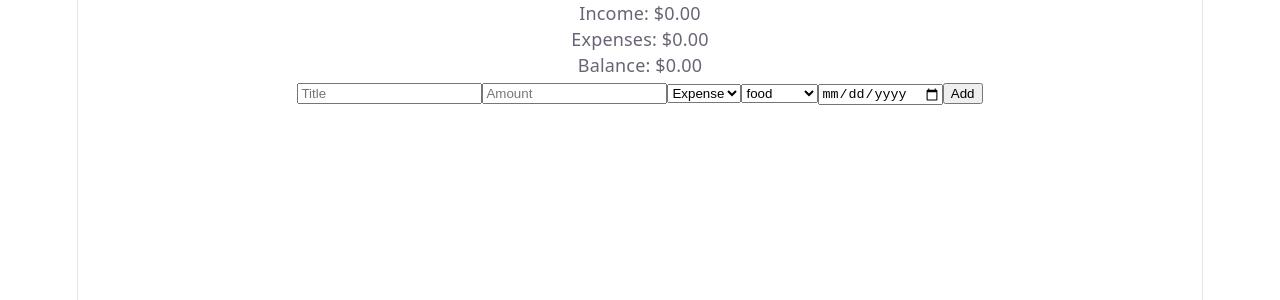
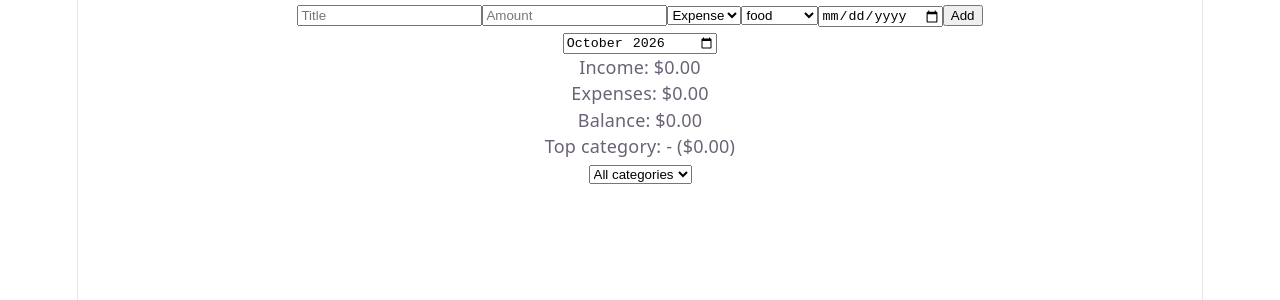
Before and after one commit to aboodsamad/Intern-abdelrahman-samad-expense-tracker, a React (Vite) app in the folder expense-tracker/: page / in a window 1280 px wide. Shown: the top 300 px of the page. Built offline with nearby package versions, Linux system fonts and the light colour scheme.

Commit message:
add categories filter and monthly transaction summary

```diff
--- a/expense-tracker/src/App.tsx
+++ b/expense-tracker/src/App.tsx
@@ -2,15 +2,52 @@ import { TransactionForm } from "./TransactionManagement/TransactionForm";
 import { TransactionList } from "./TransactionManagement/TransactionList";
 import { useTransactions } from "./Hooks/hooks";
 import { SummaryCards } from "./TransactionManagement/summaryCards";
+import { expenseCategories, incomeCategories } from "./models/Transaction";
+import { useState } from "react";
+
+const allCategories = [...new Set([...expenseCategories, ...incomeCategories])];
 
 function App() {
-  const { transactions, setTransactions} = useTransactions();
+  const { transactions, setTransactions } = useTransactions();
+  const [filterCategory, setFilterCategory] = useState("all");
+  const [selectedMonth, setSelectedMonth] = useState(
+    new Date().toISOString().slice(0, 7),
+  );
 
+  const monthTransactions = transactions.filter(
+    (t) => t.date.slice(0, 7) === selectedMonth,
+  );
+
+  const filteredTransactions =
+    filterCategory === "all"
+      ? transactions
+      : transactions.filter((t) => t.category === filterCategory);
   return (
     <div className="app">
-      <SummaryCards transactions={transactions}/>
       <TransactionForm setTransactions={setTransactions} />
-      <TransactionList transactions={transactions} setTransactions={setTransactions}/>
+
+      <input
+        type="month"
+        value={selectedMonth}
+        onChange={(e) => setSelectedMonth(e.target.value)}
+      />
+
+      <SummaryCards transactions={monthTransactions} />
+      <select
+        value={filterCategory}
+        onChange={(e) => setFilterCategory(e.target.value)}
+      >
+        <option value="all">All categories</option>
+        {allCategories.map((c) => (
+          <option key={c} value={c}>
+            {c}
+          </option>
+        ))}
+      </select>
+      <TransactionList
+        transactions={filteredTransactions}
+        setTransactions={setTransactions}
+      />
     </div>
   );
 }
--- a/expense-tracker/src/TransactionManagement/summaryCards.tsx
+++ b/expense-tracker/src/TransactionManagement/summaryCards.tsx
@@ -5,9 +5,23 @@ type Props = {
 };
 
 export function SummaryCards({ transactions }: Props) {
+  const totals: Record<string, number> = {};
+  transactions
+    .filter((t) => t.type === "Expense")
+    .forEach((t) => {
+      totals[t.category] = (totals[t.category] || 0) + t.amount;
+    });
+  let topCategory = "-";
+  let topAmount = 0;
+  for (const category in totals) {
+    if (totals[category] > topAmount) {
+      topCategory = category;
+      topAmount = totals[category];
+    }
+  }
   const income = transactions
-  .filter((t) => t.type == "Income")
-  .reduce((sum , t) => sum + t.amount, 0);
+    .filter((t) => t.type == "Income")
+    .reduce((sum, t) => sum + t.amount, 0);
 
   const expenses = transactions
     .filter((t) => t.type === "Expense")
@@ -20,6 +34,9 @@ export function SummaryCards({ transactions }: Props) {
       <div>Income: ${income.toFixed(2)}</div>
       <div>Expenses: ${expenses.toFixed(2)}</div>
       <div>Balance: ${balance.toFixed(2)}</div>
+      <div>
+        Top category: {topCategory} (${topAmount.toFixed(2)})
+      </div>
     </div>
   );
 }
```
